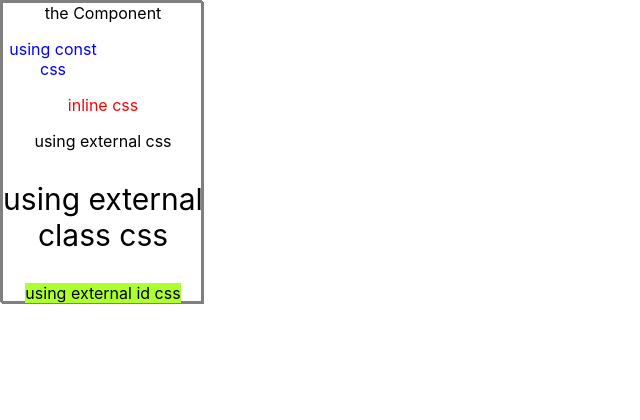
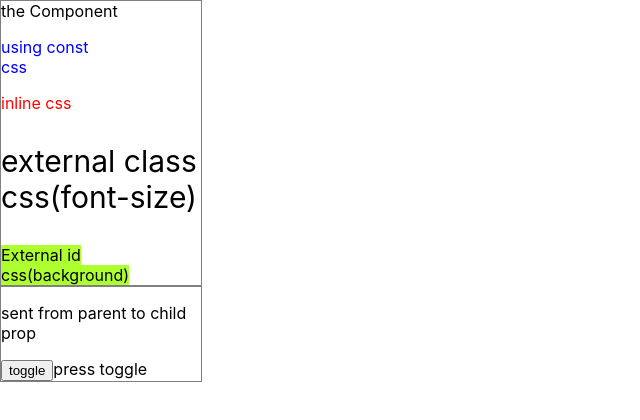
Before and after one commit to priyankacheruku/intro-to-react, a React (Create React App) app in the folder my-app/: page / in a window 1280 px wide. Shown: the top 420 px of the page, without its empty margins (0-640 px from the left). Built offline with nearby package versions, Linux system fonts and the light colour scheme.

Commit message:
basic js and toggle button

```diff
--- a/my-app/src/App.css
+++ b/my-app/src/App.css
@@ -1,3 +1,4 @@
+
 .App {
   text-align: center;
 }
--- a/my-app/src/App.js
+++ b/my-app/src/App.js
@@ -1,27 +1,16 @@
 import React from 'react';
 import logo from './logo.svg';
-import './App.css';
+
+// import './App.css';
+import './Style.css';
+
 import BasicCss from './BasicCss';
+import PropsState from './PropsState';
 function App() {
   return (
     <div className="App">
-      {/* <header className="App-header">
-        <img src={logo} className="App-logo" alt="logo" />
-        <p>
-          Edit <code>src/App.js</code> and save to reload.
-
-        </p>
-        <h1>Hello</h1>
-        <a
-          className="App-link"
-          href="https://reactjs.org"
-          target="_blank"
-          rel="noopener noreferrer"
-        >
-          Learn React
-        </a>
-      </header> */}
-      <BasicCss></BasicCss>
+      <BasicCss ></BasicCss>
+      <PropsState info="sent from parent to child prop"></PropsState>
     </div>
   );
 }
--- a/my-app/src/BasicCss.js
+++ b/my-app/src/BasicCss.js
@@ -1,5 +1,5 @@
 import React from 'react';
-import './Style.css';
+// import './Style.css';
 class BasicCss extends React.Component{
 
 render(){
@@ -7,14 +7,14 @@ render(){
         colourRed:"red",
         colourBlue:"blue"
     }
-    return <div>
+    return <div class="box">
         the Component
 
         <p style={{color:colour.colourBlue,width:"100px"}}>using const css</p>
         <p style ={{color:"red"}}>inline css</p>
-        <span> using external css
-            <p class="font-size">using external class css</p>
-            <span id="background-color" >using external id css</span>
+        <span>
+            <p class="font-size">external class css(font-size)</p>
+            <span id="background-color" >External id css(background)</span>
         </span>
         </div>
 }
--- /dev/null
+++ b/my-app/src/PropsState.js
@@ -0,0 +1,29 @@
+import React from 'react';
+
+class PropsState extends React.Component{
+
+    constructor(props){
+        super(props)
+        console.log(props)
+        this.state.info = props.info
+    }
+    state={
+        info :"",
+        current:true
+    }
+    ToggleButton(){
+        this.setState({
+            current : !this.state.current
+        }
+        )
+    }
+    render(){
+        return <div class="box">
+            <p>{this.state.info }</p>
+            <button onClick={() => this.ToggleButton()}>toggle</button>
+            {this.state.current && "press toggle"}
+        </div>
+    }
+}
+
+export default PropsState;
--- a/my-app/src/Style.css
+++ b/my-app/src/Style.css
@@ -1,6 +1,6 @@
-div{
+.box{
     /* background-color: grey; */
-    height: 300px;
+    /* height: 300px; */
     width: 200px;
     border: grey 1px solid;
 }
```
